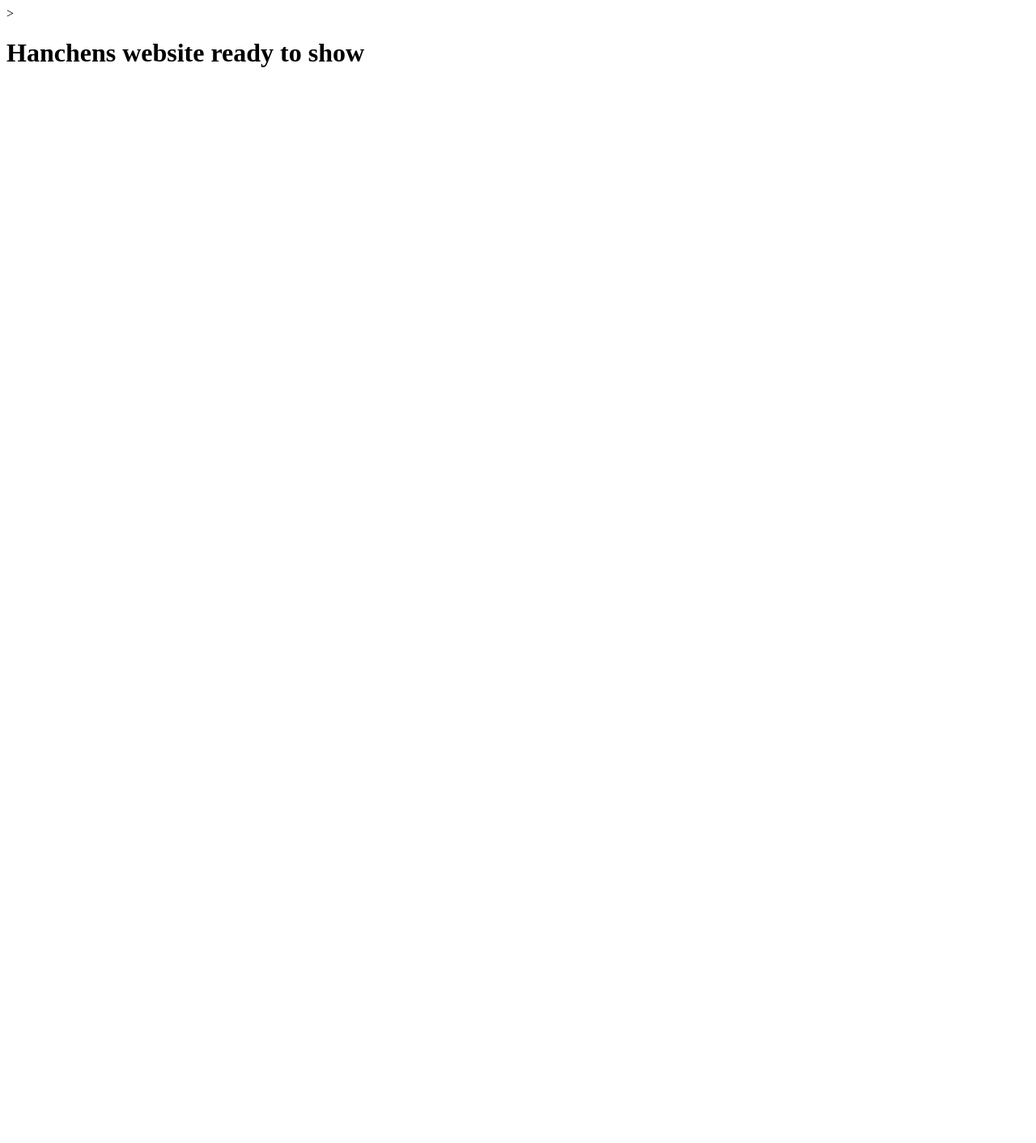
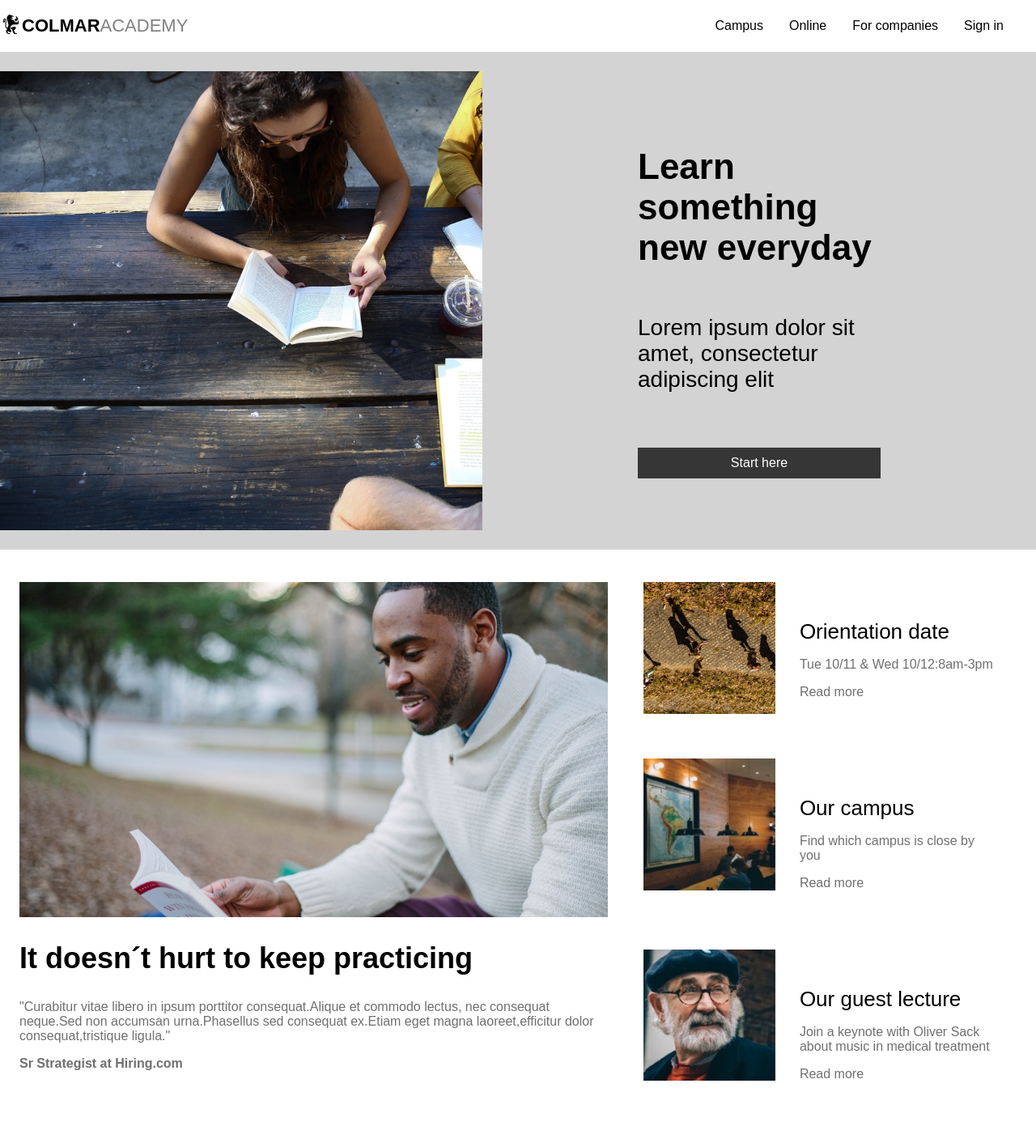
Before and after one commit to xinghanchen001/colmar-academy, a plain HTML site: page index.html in a window 1280 px wide. Shown: the whole page at 81% size. Before the commit the page ends 800 px from the top, so only its background shows below. Drawn offline with Linux system fonts and the light colour scheme.

Commit message:
add page1 and 2

```diff
--- a/index.html
+++ b/index.html
@@ -1,12 +1,82 @@
-<!DOCTYPE html>>
+<!DOCTYPE html>
 <html lang="en">
 <head>
     <meta charset="UTF-8">
     <meta http-equiv="X-UA-Compatible" content="IE=edge">
     <meta name="viewport" content="width=device-width, initial-scale=1.0">
     <title>Document</title>
+    <link rel="stylesheet" href="./resources/css/style.css">
 </head>
 <body>
-    <h1>Hanchens website ready to show</h1>
+    <div class="container">
+
+
+        <!--Navigation-->
+    <nav>
+        <div class="logo">
+            <img src="./resources/assets/images/ic-logo.svg" alt="">
+            <h3><strong>COLMAR</strong><span id="ACADEMY">ACADEMY</span></h3>
+        </div>
+        <ul>
+            <li><a href="#">Campus</a></li>
+            <li><a href="#">Online</a></li>
+            <li><a href="#">For companies</a></li>
+            <li><a href="#">Sign in</a></li>
+        </ul>
+    </nav>
+
+
+        <!--first_img_block-->
+        <div class="img_block_container1">
+            <div class="img_block">
+            </div>
+            <div class="text_block">
+                <h1>Learn something new everyday</h1>
+                <p class="small_header">Lorem ipsum dolor sit amet, consectetur adipiscing elit</p>
+                <button type="button"><h5>Start here</h5></button>
+            </div>
+        </div>
+
+        <!--scecond_img_block-->
+    <div class="img_block_container2">
+        <div class="big_block">
+            <div class="image"></div>
+            <h2>It doesn´t hurt to keep practicing</h2>
+            <p class="richtext">"Curabitur vitae libero in ipsum porttitor consequat.Alique et commodo lectus, nec consequat neque.Sed non accumsan urna.Phasellus sed consequat ex.Etiam eget magna laoreet,efficitur dolor consequat,tristique ligula."</p>
+            <p class="richtext"><strong>Sr Strategist at Hiring.com</strong></p>
+
+        </div>
+        <div class="small_block">
+            <div class="cube">
+                <img class="small_image" src="./resources/assets/images/information-orientation.jpg" alt="">
+                <div class="cube_textblock">
+                  <h4>Orientation date</h4>
+                  <p class="richtext">Tue 10/11 & Wed 10/12:8am-3pm</p>
+                  <a href="#"><p class="richtext">Read more</p></a>
+                </div>
+            </div>
+            <div class="cube">
+                <img class="small_image" src="./resources/assets/images/information-campus.jpg" alt="">
+                <div class="cube_textblock">
+                  <h4>Our campus</h4>
+                  <p class="richtext">Find which campus is close by you</p>
+                  <a href="#"><p class="richtext">Read more</p></a>
+                </div>
+            </div>
+            <div class="cube">
+                <img class="small_image" src="./resources/assets/images/information-guest-lecture.jpg" alt="">
+                <div class="cube_textblock">
+                   <h4>Our guest lecture</h4>
+                   <p class="richtext">Join a keynote with Oliver Sack about music in medical treatment</p>
+                   <a href="#"><p class="richtext">Read more</p></a>
+                </div>
+            </div>
+        </div>
+
+        <!--Start_learning_Block-->
+        <!--Thesis_exhibit_Block-->
+        <!--footer-->
+    </div>
 </body>
+
 </html>
--- a/resources/css/style.css
+++ b/resources/css/style.css
@@ -0,0 +1,160 @@
+body{
+    font-family: Arial, Helvetica, sans-serif;
+    background-color:lightgray;
+    padding: 0;
+    margin: 0;
+}
+
+.container{
+    width: 100vw;
+    height: auto;
+}
+
+/*Font family*/
+h1{
+    font-size: 44px;
+    font-weight: 800;
+}
+h2{
+    font-size: 36px;
+    font-weight: 800;
+}
+h4{
+    font-size: 26px;
+    font-weight: 400;
+    margin: 0;
+}
+h5{
+    font-size: 16px;
+    padding: 0;
+    margin: 2px 0;
+    font-weight: 200;
+}
+h3{
+    font-weight: 200;
+    font-size: 22px;
+}
+
+
+/*Navigation*/
+nav{
+    width: 100%;
+    height: 64px;
+    margin: 0;
+    display: flex;
+    justify-content:space-between;
+    align-items: center;
+    background-color: white;
+}
+.logo{
+    height: 32px;
+    display: flex;
+    align-items: center;
+}
+ul{
+    list-style-type: none;
+    display: flex;
+    flex-direction: row;
+    align-items: center;
+    margin-right: 24px;
+}
+a{
+    color: black;
+    text-decoration: none;
+}
+li{
+    margin: 16px;
+}
+#ACADEMY{
+    color: gray;
+}
+
+
+/*first_img_block*/
+.img_block_container1{
+    width: 100%;
+    height: auto;
+    display: flex;
+    padding: 24px 0;
+}
+.img_block_container1 .img_block{
+    width: 80%;
+    background-image: url('../assets/images/banner.jpg');
+    background-size: cover;
+    background-repeat: no-repeat;
+
+}
+.img_block_container1 .img_block img{
+    width: 100%;
+    height: auto;
+
+}
+.img_block_container1 .text_block{
+    width: 20%;
+    min-width: 300px;
+    height: auto;
+    padding: 5% 15%;
+    display: flex;
+    flex-direction: column;
+
+}
+.img_block_container1 .text_block button{
+    width: 300px;
+    padding: 8px 80px;
+    color: white;
+    background-color: rgb(54, 54, 54);
+    border-style: none;
+
+}
+.small_header{
+    font-size: 28px;
+    padding-bottom: 40px;
+}
+
+
+
+/*second_img_block*/
+.img_block_container2{
+    width: 100%;
+    height: auto;
+    display: flex;
+    background-color: white;
+    padding: 40px 0;
+    margin: 0;
+}
+
+.big_block{
+    width: 60%;
+    padding: 0 24px;
+}
+.big_block .image{
+    background-image: url('../assets/images/information-main.jpg');
+    background-size: cover;
+    background-repeat: no-repeat;
+    width: 100%;
+    min-width: 512px;
+    height: 60%;
+}
+.richtext{
+    font-weight: 200;
+    color: rgb(111, 111, 111);
+
+}
+.small_block{
+    width: 40%;
+    padding: 0px 10px;
+}
+.cube{
+    display: flex;
+    align-items: flex-start;
+    padding: 0 10px;
+    padding-bottom: 10px;
+}
+.cube_textblock{
+    width: 65%;
+    padding: 10% 30px;
+}
+.small_image{
+    width: 35%;
+    height: 35%;
+}
```
Also changed, not shown: 1 other file.
